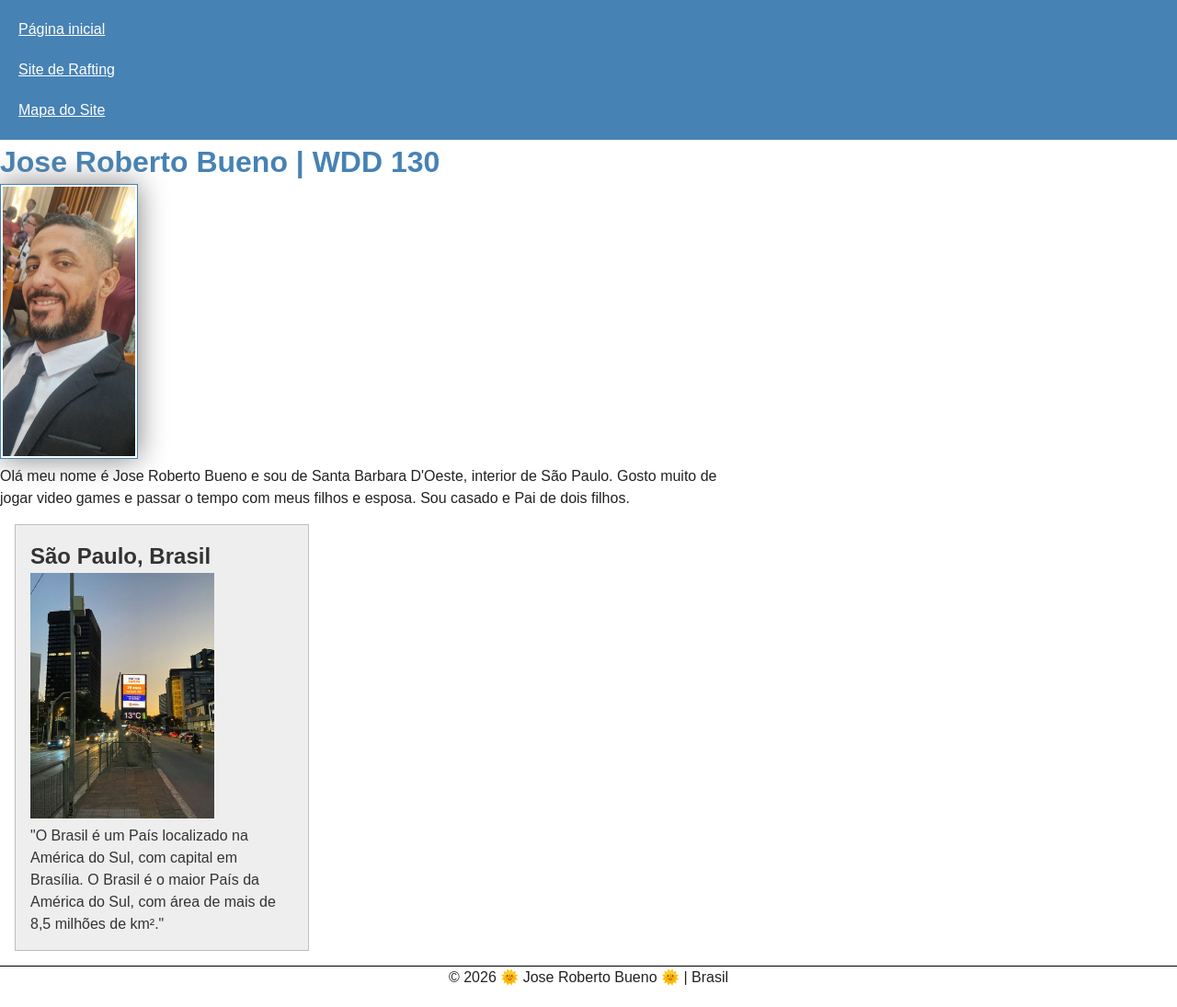
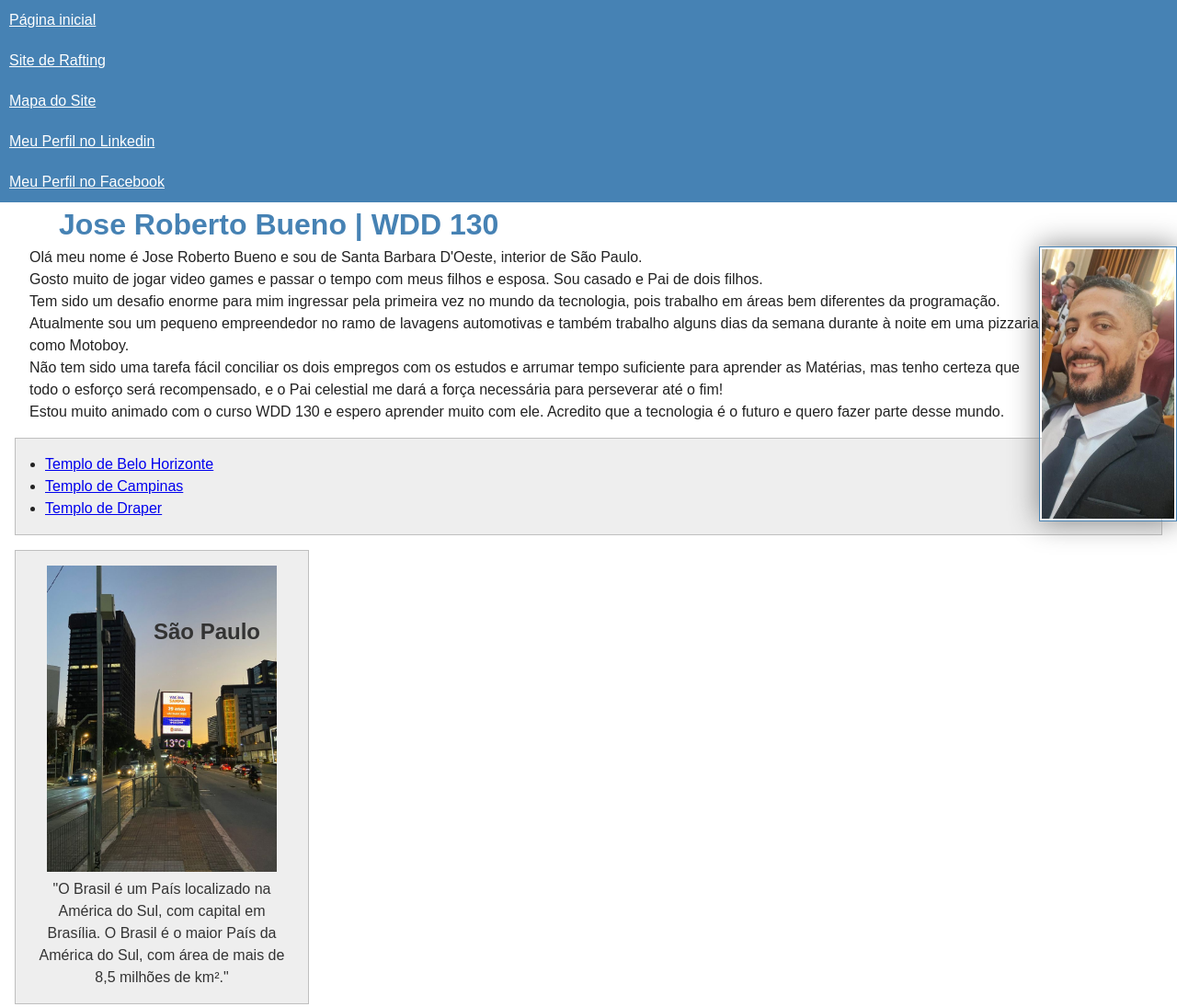
Before and after one commit to Jbueno17/wdd130, a plain HTML site: page index.html in a window 1280 px wide. Shown: the top 1095 px of the page at 92% size. Drawn offline with Linux system fonts and the light colour scheme.

Commit message:
melhoria pagina inicial semana tres

```diff
--- a/estilos/estilos.css
+++ b/estilos/estilos.css
@@ -1,3 +1,4 @@
+/* Resetar meu projeto */
 * {
     margin: 0;
     padding: 0;
@@ -14,7 +15,6 @@ body {
 
 nav {
     background-color: steelblue;
-    padding: 10px;
 }
 
 nav a {
@@ -27,16 +27,13 @@ h1 {
     color: steelblue;
 }
 
-main {
-    max-width: 800px;
-}
-
 main img {
     width: 150px;
     height: auto;
     border: 1px solid steelblue;
     padding: 2px;
     box-shadow: 0 0 30px gray;
+    float: right;
 }
 
 p {
@@ -45,16 +42,20 @@ p {
 
 aside {
     width: 20em;
-    margin: 1em;
-    border: 1px solid rgba(0, 0, 0, 0.2);
-    padding: 1em;
-    background-color: #eee;
-    color: #333
+    color: #333;
+    text-align: center;
+    position: relative;
 }
 
 aside img {
-    width: 200px;
+    width: 250px;
     height: auto;
+}
+
+aside h2 {
+    position: absolute;
+    top: 70px;
+    left: 150px;
 }
 
 footer {
@@ -62,3 +63,16 @@ footer {
     border-top: 1px solid #000;
     text-align: center;
 }
+
+/*seletores de classe*/
+
+.caixa {
+    border: 1px solid rgba(0, 0, 0, 0.2);
+    padding: 1em;
+    margin: 1em;
+    background-color: #eee;
+}
+
+.identacao {
+    padding-left: 2em;
+}
--- a/index.html
+++ b/index.html
@@ -4,29 +4,46 @@
 <meta charset="UTF-8">
 <meta name="viewport" content="width=device-width, initial-scale=1.0">
 <title>Jose Roberto Bueno | WDD 130</title>
+
 <meta name="description" content="Página pessoal de Jose Roberto Bueno, estudante do curso WDD 130, com informações sobre o curso, projetos e interesses pessoais.">
 <meta name="author" content="Jose Roberto Bueno">
 <link rel="stylesheet" href="estilos/estilos.css">
 </head>
+
 <body>
     <header>
         <nav>
             <a href="#">Página inicial</a>
             <a href="wwr/">Site de Rafting</a>
             <a href="wwr/mapa-do-site.html">Mapa do Site</a>
+            <a href="https://www.linkedin.com/in/jos%C3%A9-bueno-6bb46b40b/">Meu Perfil no Linkedin</a>
+            <a href="https://www.facebook.com/share/1fpqDJUAgq/">Meu Perfil no Facebook</a>
         </nav>
     </header>
+
     <main>
-            <h1>Jose Roberto Bueno | WDD 130</h1>
+        <h1 class="identacao">Jose Roberto Bueno | WDD 130</h1>
         <img src="imagens/perfil_junior_bueno.jpeg" alt="Olá, meu nome é Jose Roberto Bueno" width="300">
-            <p>Olá meu nome é Jose Roberto Bueno e sou de Santa Barbara D'Oeste, interior de São Paulo. Gosto muito de jogar video games e passar o tempo com meus filhos e esposa. Sou casado e Pai de dois filhos.</p>
+        <p class="identacao">Olá meu nome é Jose Roberto Bueno e sou de Santa Barbara D'Oeste, interior de São Paulo.
+        <p class="identacao">Gosto muito de jogar video games e passar o tempo com meus filhos e esposa. Sou casado e Pai de dois filhos.</p>
+        <p class="identacao">Tem sido um desafio enorme para mim ingressar pela primeira vez no mundo da tecnologia, pois trabalho em áreas bem diferentes da programação. Atualmente sou um pequeno empreendedor no ramo de lavagens automotivas e também trabalho alguns dias da semana durante à noite em uma pizzaria como Motoboy.
+        <p class="identacao">Não tem sido uma tarefa fácil conciliar os dois empregos com os estudos e arrumar tempo suficiente para aprender as Matérias, mas tenho certeza que todo o esforço será recompensado, e o Pai celestial me dará a força necessária para perseverar até o fim!
+        <p class="identacao">Estou muito animado com o curso WDD 130 e espero aprender muito com ele. Acredito que a tecnologia é o futuro e quero fazer parte desse mundo.</p>
+        <ul class="caixa identacao">
+            <li><a href="https://www.churchofjesuschrist.org/temples/details/belo-horizonte-brazil-temple?lang=por">Templo de Belo Horizonte</a></li>
+            <li><a href="https://www.churchofjesuschrist.org/temples/details/campinas-brazil-temple?lang=por ">Templo de Campinas</a></li>
+            <li><a href="https://www.churchofjesuschrist.org/temples/details/draper-utah-temple?lang=por">Templo de Draper</a></li>
+        </ul>
 
     </main>
-        <aside class="sidebar">
-            <h2>São Paulo, Brasil</h2>
+
+    <aside class="caixa">
+        <h2>São Paulo</h2>
         <img src="imagens/cidade-sp.jpg" alt="São Paulo, Brasil" width="280">
+
         <p> "O Brasil é um País localizado na América do Sul, com capital em Brasília. O Brasil é o maior País da América do Sul, com área de mais de 8,5 milhões de km²."</p>
     </aside>
+
     <footer>
     <p>© 2026 🌞 Jose Roberto Bueno 🌞 | Brasil</p>
     </footer>
```
Lines whose indentation alone changed are shown as unchanged.
